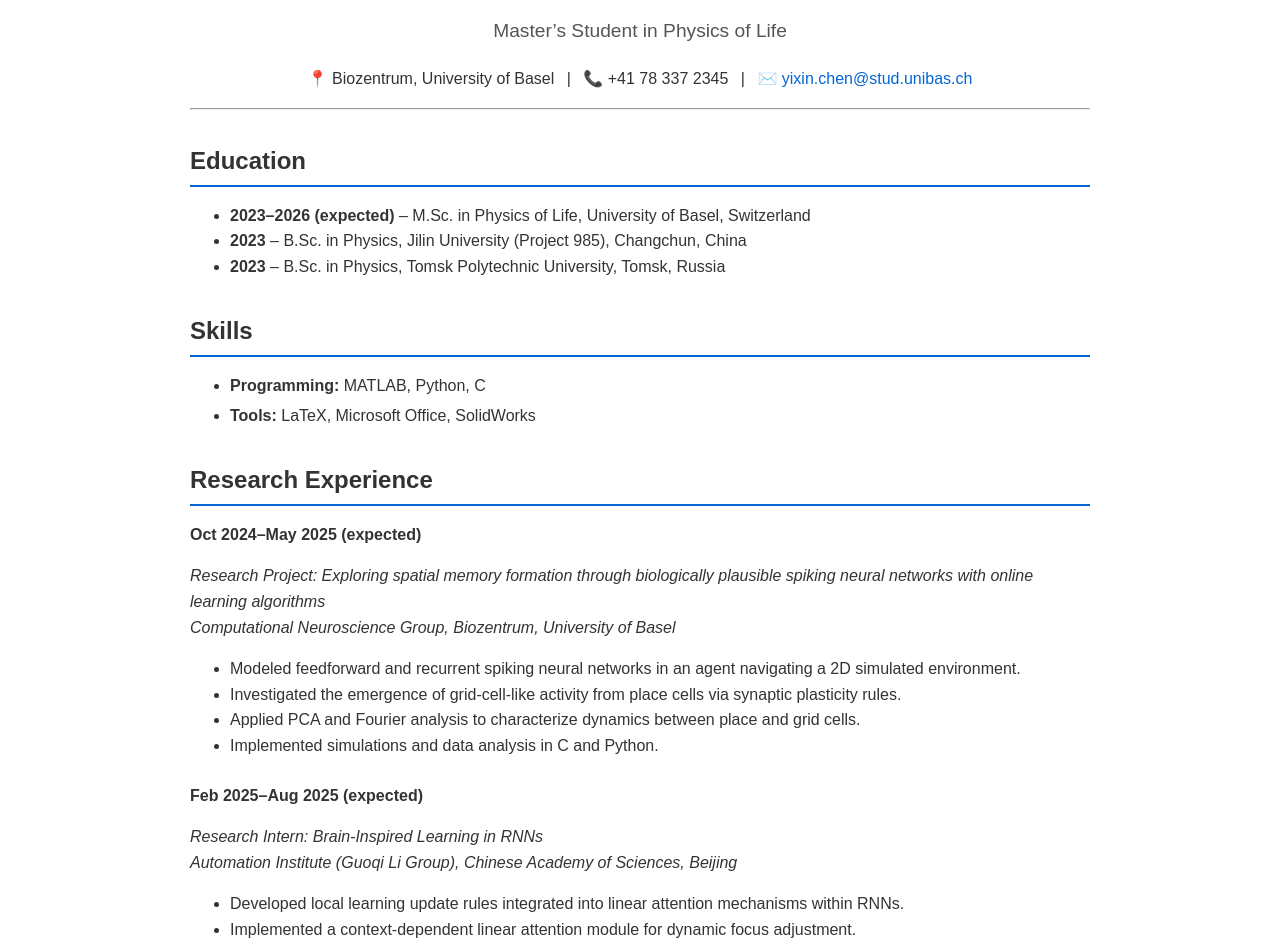
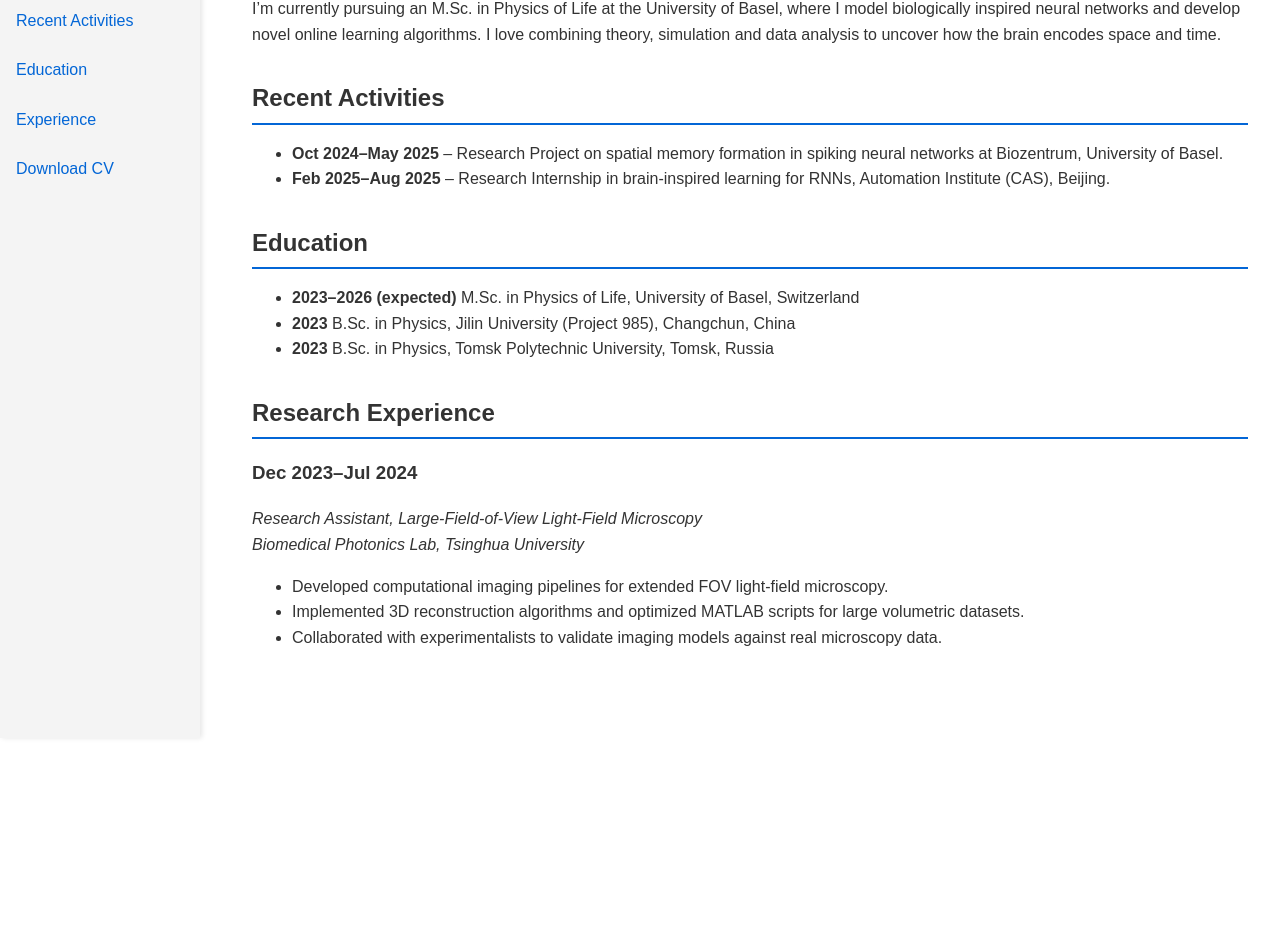
Before and after one commit to boobaa2001/boba.github.io, a plain HTML site: page index.html in a window 1280 px wide. Shown: the part 94-1034 px from the top of the page. After the commit the page ends 808 px from the top, so only its background shows below. Drawn offline with Linux system fonts and the light colour scheme.

Commit message:
update website

```diff
--- a/index.html
+++ b/index.html
@@ -3,139 +3,68 @@
 <html lang="en">
 <head>
   <meta charset="UTF-8">
-  <meta name="viewport" content="width=device-width, initial-scale=1.0">
+  <meta name="viewport" content="width=device-width, initial-scale=1">
   <title>Yixin Chen – Personal Website</title>
   <link rel="stylesheet" href="style.css">
 </head>
 <body>
-  <header>
-    <h1>Yixin Chen</h1>
-    <p class="subtitle">Master’s Student in Physics of Life</p>
-    <p class="contact">
-      <span>📍 Biozentrum, University of Basel</span> |
-      <span>📞 +41 78 337 2345</span> |
-      <span>✉️ <a href="mailto:yixin.chen@stud.unibas.ch">yixin.chen@stud.unibas.ch</a></span>
-    </p>
-    <hr>
-  </header>
+  <div class="container">
+    <!-- Sidebar Navigation -->
+    <nav class="sidebar">
+      <ul>
+        <li><a href="#home">Home</a></li>
+        <li><a href="#activities">Recent Activities</a></li>
+        <li><a href="#education">Education</a></li>
+        <li><a href="#experience">Experience</a></li>
+        <li><a href="Yixin_Chen_CV.pdf" target="_blank">Download CV</a></li>
+      </ul>
+    </nav>
 
-  <main>
+    <!-- Main Content -->
+    <main class="main">
+      <!-- Home / Intro -->
+      <section id="home">
+        <h1>Hello, I’m Yixin Chen</h1>
+        <p>I’m currently pursuing an M.Sc. in Physics of Life at the University of Basel, where I model biologically inspired neural networks and develop novel online learning algorithms. I love combining theory, simulation and data analysis to uncover how the brain encodes space and time.</p>
+      </section>
+
+      <!-- Recent Activities -->
+      <section id="activities">
+        <h2>Recent Activities</h2>
+        <ul>
+          <li><strong>Oct 2024–May 2025</strong> – Research Project on spatial memory formation in spiking neural networks at Biozentrum, University of Basel.</li>
+          <li><strong>Feb 2025–Aug 2025</strong> – Research Internship in brain-inspired learning for RNNs, Automation Institute (CAS), Beijing.</li>
+        </ul>
+      </section>
+
       <!-- Education -->
       <section id="education">
         <h2>Education</h2>
         <ul>
-        <li><strong>2023–2026 (expected)</strong> – M.Sc. in Physics of Life, University of Basel, Switzerland</li>
-        <li><strong>2023</strong> – B.Sc. in Physics, Jilin University (Project 985), Changchun, China</li>
-        <li><strong>2023</strong> – B.Sc. in Physics, Tomsk Polytechnic University, Tomsk, Russia</li>
+          <li><strong>2023–2026 (expected)</strong> M.Sc. in Physics of Life, University of Basel, Switzerland</li>
+          <li><strong>2023</strong> B.Sc. in Physics, Jilin University (Project 985), Changchun, China</li>
+          <li><strong>2023</strong> B.Sc. in Physics, Tomsk Polytechnic University, Tomsk, Russia</li>
         </ul>
       </section>
 
-    <!-- Skills -->
-    <section id="skills">
-      <h2>Skills</h2>
-      <ul class="skills-list">
-        <li><strong>Programming:</strong> MATLAB, Python, C</li>
-        <li><strong>Tools:</strong> LaTeX, Microsoft Office, SolidWorks</li>
-      </ul>
-    </section>
-
-    <!-- Research Experience -->
-    <section id="research">
+      <!-- Experience -->
+      <section id="experience">
         <h2>Research Experience</h2>
-
+        <!-- you can paste any of the <article> blocks from before here -->
         <article>
-        <h3>Oct 2024–May 2025 (expected)</h3>
-        <p class="role">
-          Research Project: Exploring spatial memory formation through biologically plausible spiking neural networks with online learning algorithms<br>
-          <em>Computational Neuroscience Group, Biozentrum, University of Basel</em>
+          <h3>Dec 2023–Jul 2024</h3>
+          <p class="role">Research Assistant, Large-Field-of-View Light-Field Microscopy<br>
+            <em>Biomedical Photonics Lab, Tsinghua University</em>
           </p>
           <ul>
-          <li>Modeled feedforward and recurrent spiking neural networks in an agent navigating a 2D simulated environment.</li>
-          <li>Investigated the emergence of grid-cell-like activity from place cells via synaptic plasticity rules.</li>
-          <li>Applied PCA and Fourier analysis to characterize dynamics between place and grid cells.</li>
-          <li>Implemented simulations and data analysis in C and Python.</li>
+            <li>Developed computational imaging pipelines for extended FOV light-field microscopy.</li>
+            <li>Implemented 3D reconstruction algorithms and optimized MATLAB scripts for large volumetric datasets.</li>
+            <li>Collaborated with experimentalists to validate imaging models against real microscopy data.</li>
           </ul>
         </article>
-
-      <article>
-        <h3>Feb 2025–Aug 2025 (expected)</h3>
-        <p class="role">
-          Research Intern: Brain-Inspired Learning in RNNs<br>
-          <em>Automation Institute (Guoqi Li Group), Chinese Academy of Sciences, Beijing</em>
-        </p>
-        <ul>
-          <li>Developed local learning update rules integrated into linear attention mechanisms within RNNs.</li>
-          <li>Implemented a context-dependent linear attention module for dynamic focus adjustment.</li>
-          <li>Evaluated performance on synthetic time-series and real-world datasets.</li>
-          <li>Benchmarking against global backpropagation baselines.</li>
-        </ul>
-      </article>
-
-      <article>
-        <h3>Dec 2023–Jul 2024</h3>
-        <p class="role">
-          Research Assistant: Large-Field-of-View Light-Field Microscopy<br>
-          <em>Biomedical Photonics Lab, Tsinghua University, Beijing</em>
-        </p>
-        <ul>
-          <li>Developed computational imaging pipelines for extended field-of-view light-field microscopy.</li>
-          <li>Implemented 3D reconstruction algorithms and post-processing workflows.</li>
-          <li>Optimized MATLAB scripts for high-performance volumetric data processing.</li>
-          <li>Collaborated with experimental teams to validate models with microscopy data.</li>
-        </ul>
-      </article>
-
-      <article>
-        <h3>Sep 2024–Jun 2025 (expected)</h3>
-        <p class="role">
-          Remote Research Assistant: Bio-Inspired Algorithms<br>
-          <em>Computer Science Dept., University of Birmingham, UK</em>
-        </p>
-        <ul>
-          <li>Designed algorithms combining evolutionary computation and reinforcement learning.</li>
-          <li>Developed novel fitness evaluation and policy update mechanisms.</li>
-          <li>Prototyped in Python using standard ML libraries and custom frameworks.</li>
-          <li>Conducted performance benchmarks on synthetic and real datasets.</li>
-        </ul>
-      </article>
-
-      <article>
-        <h3>May 2021–May 2022</h3>
-        <p class="role">
-          Research Intern: Second Harmonic Generation in Graphene<br>
-          <em>CIOMP, Chinese Academy of Sciences, Changchun</em>
-        </p>
-        <ul>
-          <li>Co-first author on “Study on the second harmonic generation mechanism in few-layer graphene.”</li>
-          <li>Performed first-principles electronic structure calculations of bilayer and trilayer graphene.</li>
-          <li>Analyzed band structures, conductivity orders, and polarization parameters.</li>
-          <li>Wrote MATLAB code to process and visualize nonlinear optical response data.</li>
-        </ul>
-      </article>
-    </section>
-
-    <!-- Awards -->
-    <section id="awards">
-      <h2>Awards</h2>
-      <ul>
-        <li>2019–2020 – Jilin University Scholarship</li>
-        <li>2022 – Innovation & Practice Training Program Award, University of Chinese Academy of Sciences</li>
-      </ul>
-    </section>
-
-    <!-- References -->
-    <section id="references">
-      <h2>References</h2>
-      <ul>
-        <li>Prof. Lingjie Kong – Supervisor, Biomedical Photonics Lab, Tsinghua University | <a href="mailto:KONGLJ@tsinghua.edu.cn">KONGLJ@tsinghua.edu.cn</a></li>
-        <li>Prof. Jinluo Cheng – Supervisor, CIOMP, Chinese Academy of Sciences | <a href="mailto:jlcheng@ciomp.ac.cn">jlcheng@ciomp.ac.cn</a></li>
-        <li>Dr. Everton Joao Agnes – Project Leader, Computational Neuroscience Group, University of Basel | <a href="mailto:everton.agnes@unibas.ch">everton.agnes@unibas.ch</a></li>
-      </ul>
+        <!-- add other articles similarly… -->
       </section>
     </main>
-
-  <footer>
-    <p>© 2025 Yixin Chen</p>
-  </footer>
+  </div>
 </body>
 </html>
--- a/style.css
+++ b/style.css
@@ -1,68 +1,68 @@
 /* style.css */
+/* Base styles… keep your existing rules */
 body {
   font-family: sans-serif;
   line-height: 1.6;
-  max-width: 900px;
-  margin: 0 auto;
-  padding: 1rem;
+  margin: 0;
   color: #333;
 }
 
-header {
-  text-align: center;
+/* Layout */
+.container {
+  display: flex;
+}
+
+/* Sidebar */
+.sidebar {
+  position: fixed;
+  top: 0;
+  left: 0;
+  width: 200px;
+  height: 100vh;
+  background: #f4f4f4;
+  padding-top: 2rem;
+  box-shadow: 2px 0 5px rgba(0,0,0,0.1);
+}
+.sidebar ul {
+  list-style: none;
+  padding: 0;
+}
+.sidebar li {
+  margin: 1rem 0;
+}
+.sidebar a {
+  color: #0366d6;
+  text-decoration: none;
+  padding: 0.25rem 1rem;
+  display: block;
+}
+.sidebar a:hover {
+  background: #ddd;
+}
+
+/* Main content */
+.main {
+  margin-left: 220px; /* sidebar width + gap */
+  padding: 2rem;
+}
+.main section {
   margin-bottom: 2rem;
 }
-
-.subtitle {
-  font-size: 1.2rem;
-  color: #555;
-}
-
-.contact span {
-  margin: 0 0.5rem;
-}
-
-a {
-  color: #0366d6;
-  text-decoration: none;
-}
-
-a:hover {
-  text-decoration: underline;
-}
-
-main section {
-  margin-bottom: 2rem;
-}
-
-main h2 {
+.main h2 {
   border-bottom: 2px solid #0366d6;
   padding-bottom: 0.3rem;
   margin-bottom: 1rem;
 }
 
-.skills-list li {
-  margin-bottom: 0.3rem;
+/* Intro */
+#home h1 {
+  margin-top: 0;
 }
 
-article {
-  margin-bottom: 1.5rem;
-}
-
-article h3 {
-  margin-bottom: 0.2rem;
-  font-size: 1rem;
-  font-weight: bold;
-}
-
+/* Role styling */
 .role {
   font-style: italic;
   margin-bottom: 0.5rem;
 }
 
-footer {
-  text-align: center;
-  margin-top: 3rem;
-  color: #777;
-  font-size: 0.9rem;
-}
+/* Footer or other tweaks… */
```
Also changed, not shown: 1 other file. Lines whose indentation alone changed are shown as unchanged.
